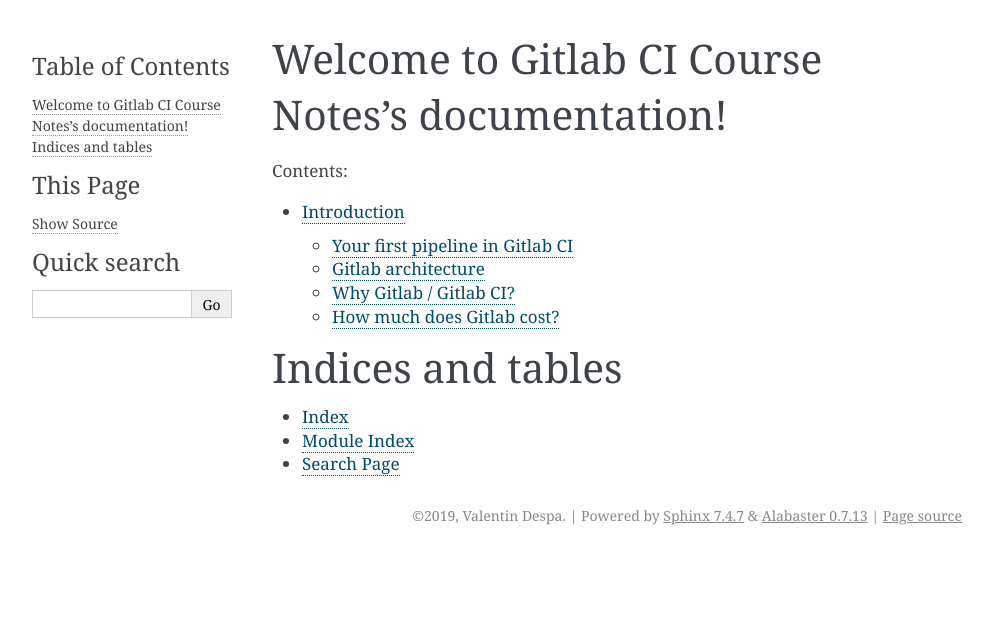
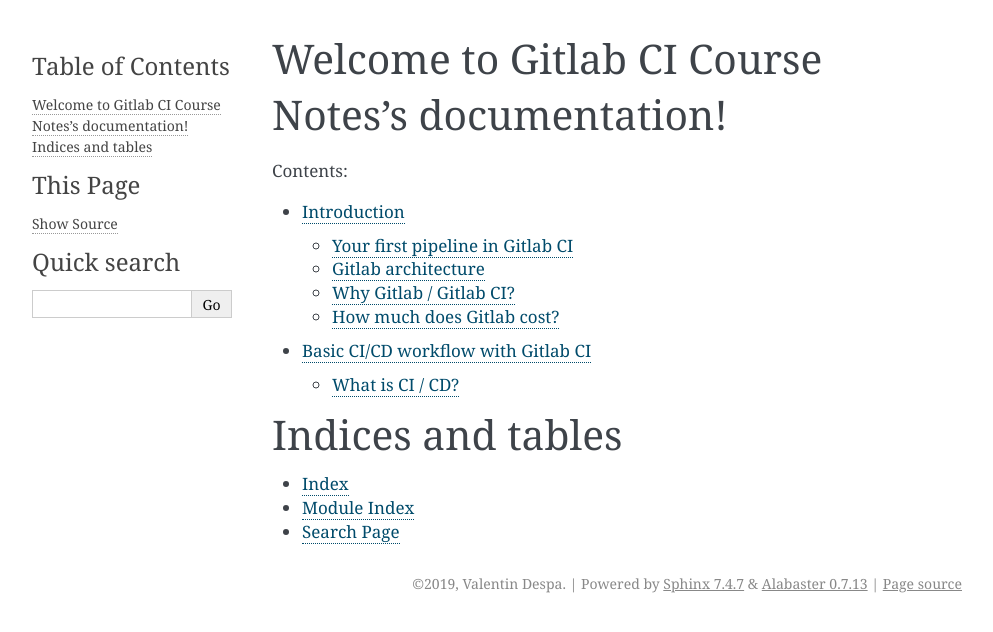
Before and after one commit to vdespa/gitlab-ci-course-notes, a Sphinx documentation site: the page built from docs/source/index.rst, in a window 1280 px wide. Shown: the top 632 px of the page, without its empty margins (148-1141 px from the left). Built offline with Sphinx 7.4.7, drawn with Linux system fonts in a browser that asks for light colours.

Commit message:
Fix build

```diff
--- a/docs/source/index.rst
+++ b/docs/source/index.rst
@@ -11,6 +11,7 @@
    :caption: Contents:
 
    1-introduction
+   2-ci-cd-workflow
 
 
 Indices and tables
```
